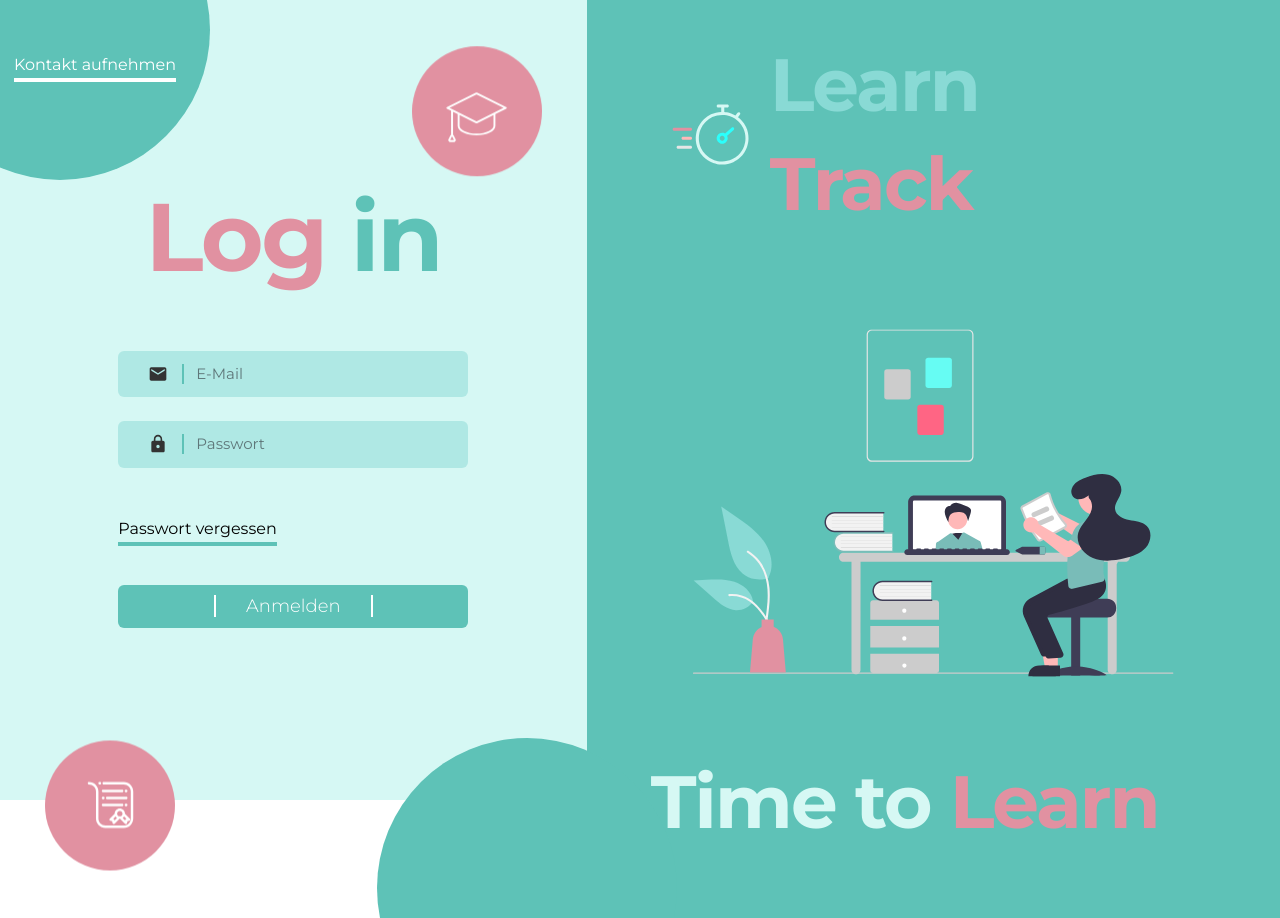
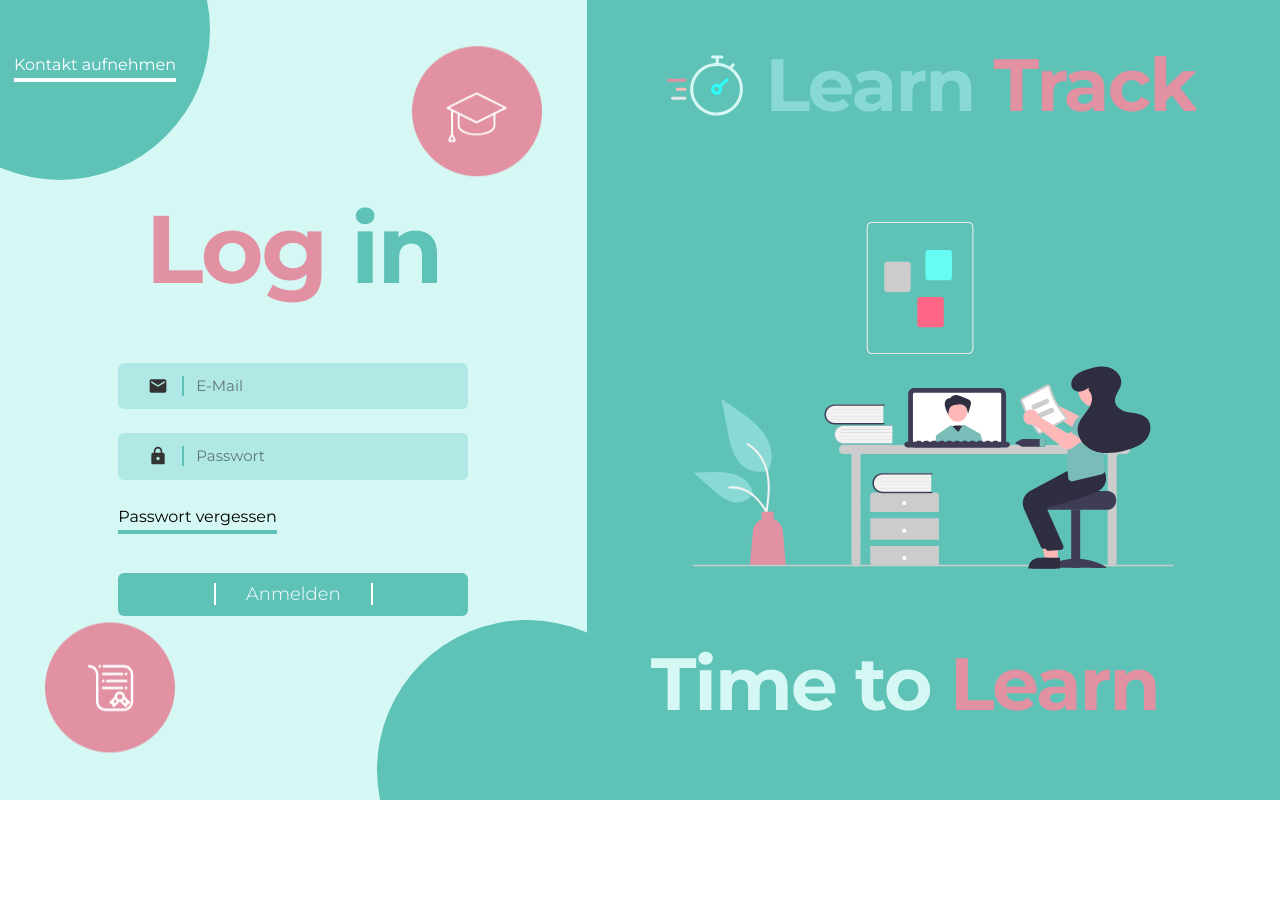
Before and after one commit to learn-track/learnTrack, a React (Vite) app in the folder frontend/: page /login in a window 1280 px wide. After the commit the page ends 800 px from the top, so only its background shows below. Built offline with nearby package versions, Linux system fonts and the light colour scheme.

Commit message:
feat(LERN-12): added Functionality and Error Display

```diff
--- a/frontend/src/components/LoginForm.tsx
+++ b/frontend/src/components/LoginForm.tsx
@@ -1,6 +1,6 @@
 import { ErrorOutline, Lock, Mail } from '@mui/icons-material';
 
-import { Button, FormControl, FormHelperText, Input, Link, Snackbar, Stack, styled } from '@mui/joy';
+import { Button, FormControl, Input, Link, Snackbar, Stack, styled } from '@mui/joy';
 import { useState } from 'react';
 import { useMutation } from 'react-query';
 import { useNavigate } from 'react-router-dom';
@@ -19,13 +19,14 @@ export function LoginForm() {
   const inputBorderColor = showInputError ? '2px solid #fc0303' : '2px solid #5EC2B7';
 
   return (
+    <>
       <form
         onSubmit={(event) => {
           event.preventDefault();
-        console.log(event.target);
+          loginMutation.mutate();
         }}>
+        <Stack spacing={3} width={350}>
           <FormControl error={showInputError}>
-        <Stack spacing={3} width={350}>
             <Input
               value={email}
               onChange={(e) => setEmail(e.target.value)}
@@ -50,6 +51,8 @@ export function LoginForm() {
               variant="plain"
               size={'lg'}
             />
+          </FormControl>
+          <FormControl error={showInputError}>
             <Input
               value={password}
               onChange={(e) => setPassword(e.target.value)}
@@ -75,21 +78,7 @@ export function LoginForm() {
               variant="plain"
               size={'lg'}
             />
-          <FormHelperText>
-            <Snackbar
-              autoHideDuration={4000}
-              open={showSnackbarError}
-              color={'danger'}
-              sx={{ backgroundColor: '#f6e0e0' }}
-              onClose={(clickaway) => {
-                if (clickaway) {
-                  setShowSnackbarError(false);
-                }
-              }}>
-              <ErrorOutline /> E-Mail oder Passwort ist falsch!
-            </Snackbar>
-          </FormHelperText>
-
+          </FormControl>
           <LinkContainer>
             <Link
               sx={{
@@ -100,15 +89,24 @@ export function LoginForm() {
               }}>
               Passwort vergessen
             </Link>
-            {/* @todo implement login functionality */}
           </LinkContainer>
+          <Button type={'submit'}>Anmelden</Button>
+        </Stack>
+      </form>
 
-          <Button onClick={() => loginMutation.mutate()} type="submit">
-            Anmelden
-          </Button>
-        </Stack>
-      </FormControl>
-    </form>
+      <Snackbar
+        open={showSnackbarError}
+        color={'danger'}
+        sx={{ backgroundColor: '#f6e0e0' }}
+        onClose={(clickaway) => {
+          if (clickaway) {
+            setShowSnackbarError(false);
+          }
+        }}
+        startDecorator={<ErrorOutline />}>
+        E-Mail oder Passwort ist falsch!
+      </Snackbar>
+    </>
   );
 }
 
--- a/frontend/src/components/Logo.tsx
+++ b/frontend/src/components/Logo.tsx
@@ -5,7 +5,7 @@ export function Logo() {
   return (
     <LogoContainer>
       <LearnTrackLogo width={'80px'} />
-      <Typography level="h2" component={'h2'} sx={{ color: `#E191A1`, marginLeft: '20px' }}>
+      <Typography level="h2" noWrap={true} component={'h2'} sx={{ color: `#E191A1`, marginLeft: '20px' }}>
         <Typography sx={{ color: '#89DAD5' }}>Learn</Typography> Track
       </Typography>
     </LogoContainer>
--- a/frontend/src/pages/LoginPage.tsx
+++ b/frontend/src/pages/LoginPage.tsx
@@ -75,7 +75,7 @@ const floatAnimation2 = keyframes`
 
 const RightSide = styled('div')`
   background-color: #5ec2b7;
-  min-height: 100vh;
+  height: 100vh;
   padding: 2vh 5vw;
   display: flex;
   justify-content: space-between;
@@ -85,7 +85,7 @@ const RightSide = styled('div')`
 
 const LeftSide = styled('div')`
   background-color: #d6f8f4;
-  min-height: 100vh;
+  height: 100vh;
   display: flex;
   justify-content: center;
   align-items: center;
```
Lines whose indentation alone changed are shown as unchanged.
